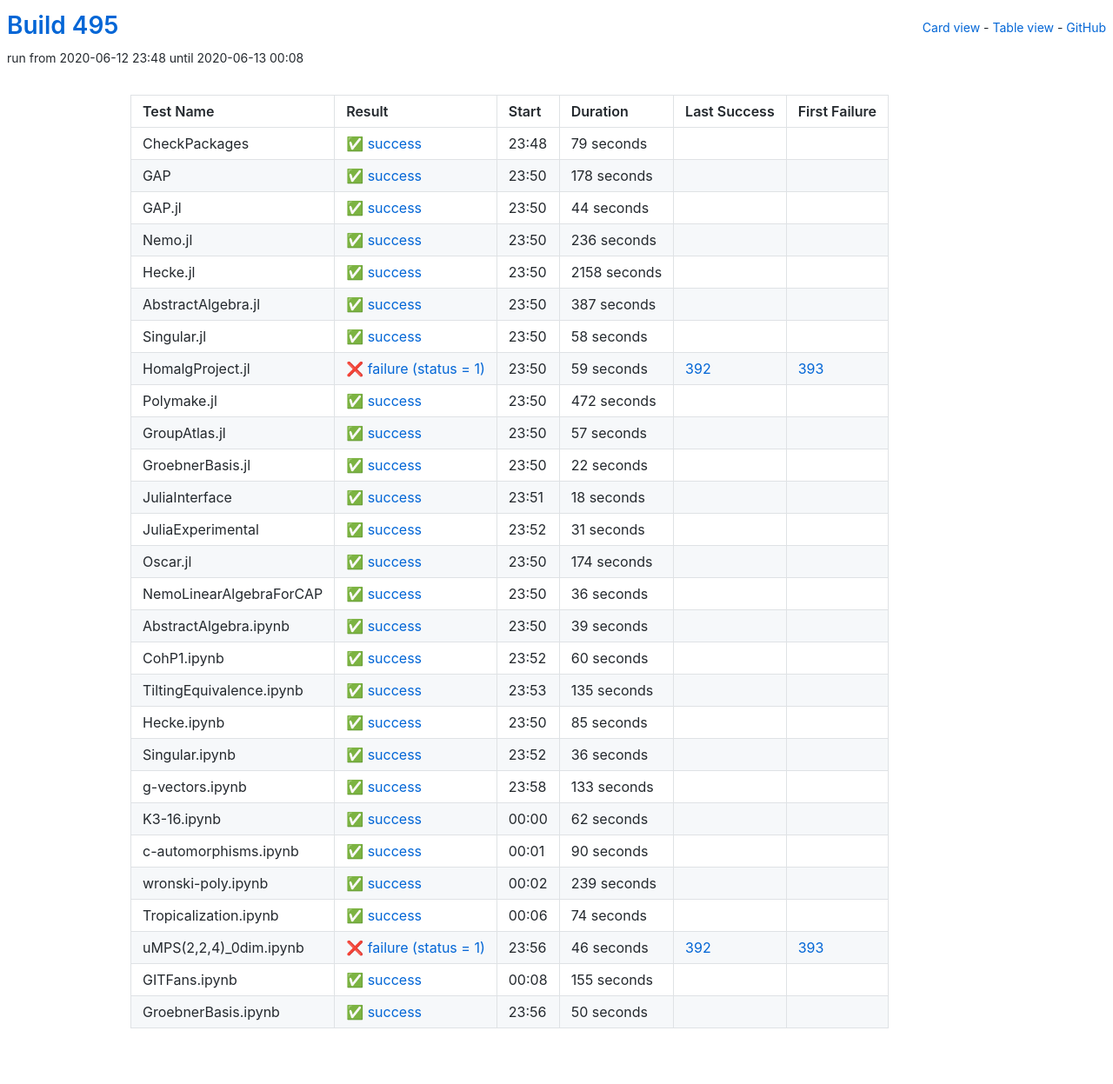
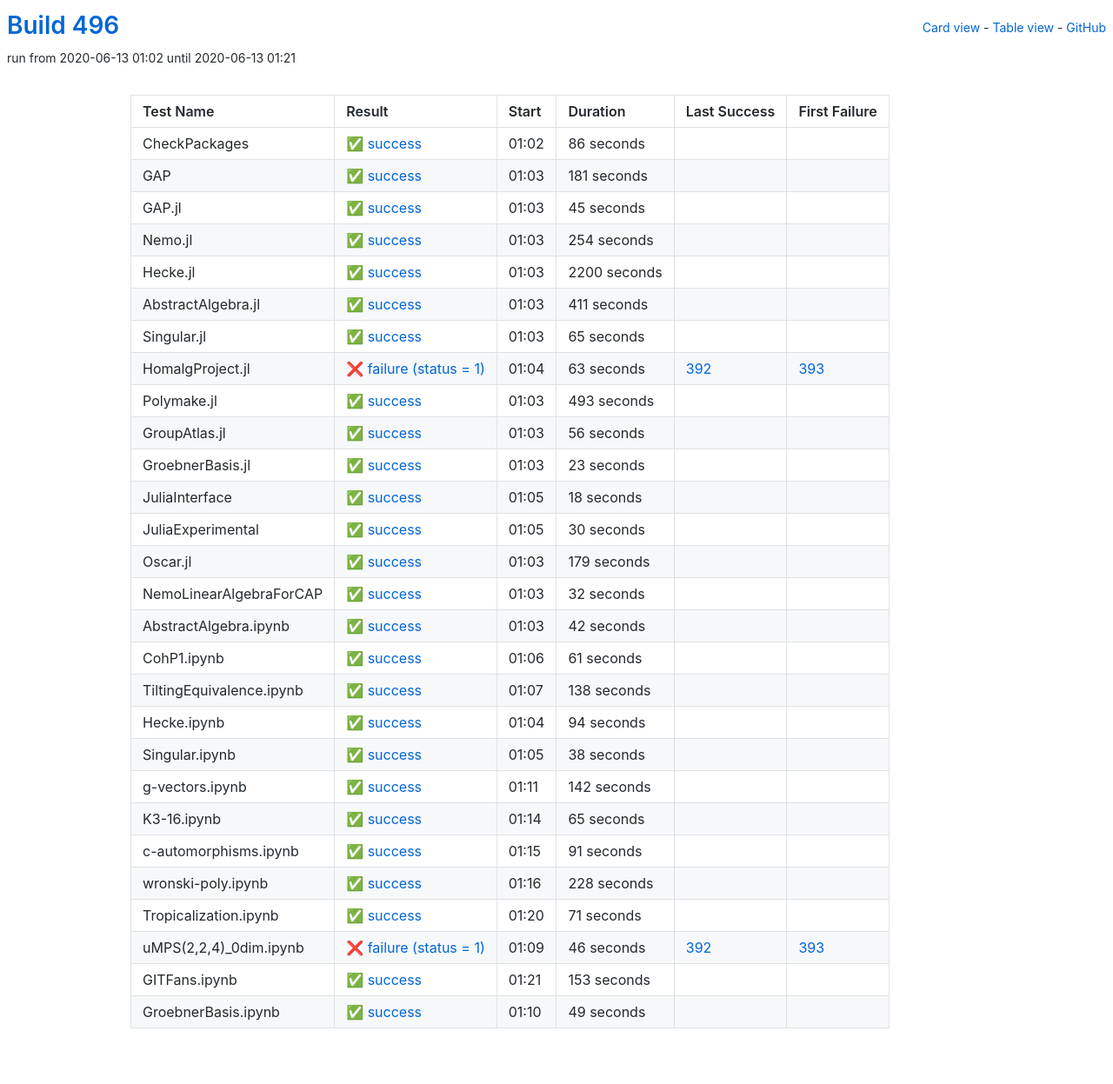
Before and after one commit to oscar-system/oscar-ci-status-1.4, a Jekyll site: the page built from table.html, in a window 1280 px wide. Shown: the whole page at 87% size. Built offline with Jekyll 4.4.1, drawn with Linux system fonts in a browser that asks for light colours.

Commit message:
Build #496

```diff
--- a/_data/ci.yml
+++ b/_data/ci.yml
@@ -1,6 +1,6 @@
 ---
-build: 495
-build_url: https://oscarci.mathematik.uni-kl.de/job/oscar-julia-1.4/495/
+build: 496
+build_url: https://oscarci.mathematik.uni-kl.de/job/oscar-julia-1.4/496/
 job: oscar-julia-1.4
 organization: oscar-system
 repo: oscar-ci-status-1.4
@@ -8,140 +8,140 @@ repourl: https://github.com/oscar-system/oscar-ci-status-1.4
 tests:
 - name: CheckPackages
   id: checkpackages
-  log: https://oscarci.mathematik.uni-kl.de/job/oscar-julia-1.4/495/artifact/logs/build-495/CheckPackages.log
-  start: 2020-06-12 23:48
+  log: https://oscarci.mathematik.uni-kl.de/job/oscar-julia-1.4/496/artifact/logs/build-496/CheckPackages.log
+  start: 2020-06-13 01:02
   success: true
   exitcode: 0
   status: success
-  duration: 79
+  duration: 86
   last_success: false
   last_success_url:
   first_failure: false
   first_failure_url:
 - name: GAP
   id: gap
-  log: https://oscarci.mathematik.uni-kl.de/job/oscar-julia-1.4/495/artifact/logs/build-495/GAP.log
-  start: 2020-06-12 23:50
+  log: https://oscarci.mathematik.uni-kl.de/job/oscar-julia-1.4/496/artifact/logs/build-496/GAP.log
+  start: 2020-06-13 01:03
   success: true
   exitcode: 0
   status: success
-  duration: 178
+  duration: 181
   last_success: false
   last_success_url:
   first_failure: false
   first_failure_url:
 - name: GAP.jl
   id: gap-jl
-  log: https://oscarci.mathematik.uni-kl.de/job/oscar-julia-1.4/495/artifact/logs/build-495/GAP.jl.log
-  start: 2020-06-12 23:50
+  log: https://oscarci.mathematik.uni-kl.de/job/oscar-julia-1.4/496/artifact/logs/build-496/GAP.jl.log
+  start: 2020-06-13 01:03
   success: true
   exitcode: 0
   status: success
-  duration: 44
+  duration: 45
   last_success: false
   last_success_url:
   first_failure: false
   first_failure_url:
 - name: Nemo.jl
   id: nemo-jl
-  log: https://oscarci.mathematik.uni-kl.de/job/oscar-julia-1.4/495/artifact/logs/build-495/Nemo.jl.log
-  start: 2020-06-12 23:50
+  log: https://oscarci.mathematik.uni-kl.de/job/oscar-julia-1.4/496/artifact/logs/build-496/Nemo.jl.log
+  start: 2020-06-13 01:03
   success: true
   exitcode: 0
   status: success
-  duration: 236
+  duration: 254
   last_success: false
   last_success_url:
   first_failure: false
   first_failure_url:
 - name: Hecke.jl
   id: hecke-jl
-  log: https://oscarci.mathematik.uni-kl.de/job/oscar-julia-1.4/495/artifact/logs/build-495/Hecke.jl.log
-  start: 2020-06-12 23:50
+  log: https://oscarci.mathematik.uni-kl.de/job/oscar-julia-1.4/496/artifact/logs/build-496/Hecke.jl.log
+  start: 2020-06-13 01:03
   success: true
   exitcode: 0
   status: success
-  duration: 2158
+  duration: 2200
   last_success: false
   last_success_url:
   first_failure: false
   first_failure_url:
 - name: AbstractAlgebra.jl
   id: abstractalgebra-jl
-  log: https://oscarci.mathematik.uni-kl.de/job/oscar-julia-1.4/495/artifact/logs/build-495/AbstractAlgebra.jl.log
-  start: 2020-06-12 23:50
+  log: https://oscarci.mathematik.uni-kl.de/job/oscar-julia-1.4/496/artifact/logs/build-496/AbstractAlgebra.jl.log
+  start: 2020-06-13 01:03
   success: true
   exitcode: 0
   status: success
-  duration: 387
+  duration: 411
   last_success: false
   last_success_url:
   first_failure: false
   first_failure_url:
 - name: Singular.jl
   id: singular-jl
-  log: https://oscarci.mathematik.uni-kl.de/job/oscar-julia-1.4/495/artifact/logs/build-495/Singular.jl.log
-  start: 2020-06-12 23:50
+  log: https://oscarci.mathematik.uni-kl.de/job/oscar-julia-1.4/496/artifact/logs/build-496/Singular.jl.log
+  start: 2020-06-13 01:03
   success: true
   exitcode: 0
   status: success
-  duration: 58
+  duration: 65
   last_success: false
   last_success_url:
   first_failure: false
   first_failure_url:
 - name: HomalgProject.jl
   id: homalgproject-jl
-  log: https://oscarci.mathematik.uni-kl.de/job/oscar-julia-1.4/495/artifact/logs/build-495/HomalgProject.jl.log
-  start: 2020-06-12 23:50
+  log: https://oscarci.mathematik.uni-kl.de/job/oscar-julia-1.4/496/artifact/logs/build-496/HomalgProject.jl.log
+  start: 2020-06-13 01:04
   success: false
   exitcode: 1
   status: failure
-  duration: 59
+  duration: 63
   last_success: 392
   last_success_url: https://oscarci.mathematik.uni-kl.de/job/oscar-julia-1.4/392/
   first_failure: 393
   first_failure_url: https://oscarci.mathematik.uni-kl.de/job/oscar-julia-1.4/393/
 - name: Polymake.jl
   id: polymake-jl
-  log: https://oscarci.mathematik.uni-kl.de/job/oscar-julia-1.4/495/artifact/logs/build-495/Polymake.jl.log
-  start: 2020-06-12 23:50
+  log: https://oscarci.mathematik.uni-kl.de/job/oscar-julia-1.4/496/artifact/logs/build-496/Polymake.jl.log
+  start: 2020-06-13 01:03
   success: true
   exitcode: 0
   status: success
-  duration: 472
+  duration: 493
   last_success: false
   last_success_url:
   first_failure: false
   first_failure_url:
 - name: GroupAtlas.jl
   id: groupatlas-jl
-  log: https://oscarci.mathematik.uni-kl.de/job/oscar-julia-1.4/495/artifact/logs/build-495/GroupAtlas.jl.log
-  start: 2020-06-12 23:50
+  log: https://oscarci.mathematik.uni-kl.de/job/oscar-julia-1.4/496/artifact/logs/build-496/GroupAtlas.jl.log
+  start: 2020-06-13 01:03
   success: true
   exitcode: 0
   status: success
-  duration: 57
+  duration: 56
   last_success: false
   last_success_url:
   first_failure: false
   first_failure_url:
 - name: GroebnerBasis.jl
   id: groebnerbasis-jl
-  log: https://oscarci.mathematik.uni-kl.de/job/oscar-julia-1.4/495/artifact/logs/build-495/GroebnerBasis.jl.log
-  start: 2020-06-12 23:50
+  log: https://oscarci.mathematik.uni-kl.de/job/oscar-julia-1.4/496/artifact/logs/build-496/GroebnerBasis.jl.log
+  start: 2020-06-13 01:03
   success: true
   exitcode: 0
   status: success
-  duration: 22
+  duration: 23
   last_success: false
   last_success_url:
   first_failure: false
   first_failure_url:
 - name: JuliaInterface
   id: juliainterface
-  log: https://oscarci.mathematik.uni-kl.de/job/oscar-julia-1.4/495/artifact/logs/build-495/JuliaInterface.log
-  start: 2020-06-12 23:51
+  log: https://oscarci.mathematik.uni-kl.de/job/oscar-julia-1.4/496/artifact/logs/build-496/JuliaInterface.log
+  start: 2020-06-13 01:05
   success: true
   exitcode: 0
   status: success
@@ -152,164 +152,164 @@ tests:
   first_failure_url:
 - name: JuliaExperimental
   id: juliaexperimental
-  log: https://oscarci.mathematik.uni-kl.de/job/oscar-julia-1.4/495/artifact/logs/build-495/JuliaExperimental.log
-  start: 2020-06-12 23:52
+  log: https://oscarci.mathematik.uni-kl.de/job/oscar-julia-1.4/496/artifact/logs/build-496/JuliaExperimental.log
+  start: 2020-06-13 01:05
   success: true
   exitcode: 0
   status: success
-  duration: 31
+  duration: 30
   last_success: false
   last_success_url:
   first_failure: false
   first_failure_url:
 - name: Oscar.jl
   id: oscar-jl
-  log: https://oscarci.mathematik.uni-kl.de/job/oscar-julia-1.4/495/artifact/logs/build-495/Oscar.jl.log
-  start: 2020-06-12 23:50
+  log: https://oscarci.mathematik.uni-kl.de/job/oscar-julia-1.4/496/artifact/logs/build-496/Oscar.jl.log
+  start: 2020-06-13 01:03
   success: true
   exitcode: 0
   status: success
-  duration: 174
+  duration: 179
   last_success: false
   last_success_url:
   first_failure: false
   first_failure_url:
 - name: NemoLinearAlgebraForCAP
   id: nemolinearalgebraforcap
-  log: https://oscarci.mathematik.uni-kl.de/job/oscar-julia-1.4/495/artifact/logs/build-495/NemoLinearAlgebraForCAP.log
-  start: 2020-06-12 23:50
+  log: https://oscarci.mathematik.uni-kl.de/job/oscar-julia-1.4/496/artifact/logs/build-496/NemoLinearAlgebraForCAP.log
+  start: 2020-06-13 01:03
   success: true
   exitcode: 0
   status: success
-  duration: 36
+  duration: 32
   last_success: false
   last_success_url:
   first_failure: false
   first_failure_url:
 - name: AbstractAlgebra.ipynb
   id: abstractalgebra-ipynb
-  log: https://oscarci.mathematik.uni-kl.de/job/oscar-julia-1.4/495/artifact/logs/build-495/AbstractAlgebra.ipynb.log
-  start: 2020-06-12 23:50
+  log: https://oscarci.mathematik.uni-kl.de/job/oscar-julia-1.4/496/artifact/logs/build-496/AbstractAlgebra.ipynb.log
+  start: 2020-06-13 01:03
   success: true
   exitcode: 0
   status: success
-  duration: 39
+  duration: 42
   last_success: false
   last_success_url:
   first_failure: false
   first_failure_url:
 - name: CohP1.ipynb
   id: cohp1-ipynb
-  log: https://oscarci.mathematik.uni-kl.de/job/oscar-julia-1.4/495/artifact/logs/build-495/CohP1.ipynb.log
-  start: 2020-06-12 23:52
+  log: https://oscarci.mathematik.uni-kl.de/job/oscar-julia-1.4/496/artifact/logs/build-496/CohP1.ipynb.log
+  start: 2020-06-13 01:06
   success: true
   exitcode: 0
   status: success
-  duration: 60
+  duration: 61
   last_success: false
   last_success_url:
   first_failure: false
   first_failure_url:
 - name: TiltingEquivalence.ipynb
   id: tiltingequivalence-ipynb
-  log: https://oscarci.mathematik.uni-kl.de/job/oscar-julia-1.4/495/artifact/logs/build-495/TiltingEquivalence.ipynb.log
-  start: 2020-06-12 23:53
+  log: https://oscarci.mathematik.uni-kl.de/job/oscar-julia-1.4/496/artifact/logs/build-496/TiltingEquivalence.ipynb.log
+  start: 2020-06-13 01:07
   success: true
   exitcode: 0
   status: success
-  duration: 135
+  duration: 138
   last_success: false
   last_success_url:
   first_failure: false
   first_failure_url:
 - name: Hecke.ipynb
   id: hecke-ipynb
-  log: https://oscarci.mathematik.uni-kl.de/job/oscar-julia-1.4/495/artifact/logs/build-495/Hecke.ipynb.log
-  start: 2020-06-12 23:50
+  log: https://oscarci.mathematik.uni-kl.de/job/oscar-julia-1.4/496/artifact/logs/build-496/Hecke.ipynb.log
+  start: 2020-06-13 01:04
   success: true
   exitcode: 0
   status: success
-  duration: 85
+  duration: 94
   last_success: false
   last_success_url:
   first_failure: false
   first_failure_url:
 - name: Singular.ipynb
   id: singular-ipynb
-  log: https://oscarci.mathematik.uni-kl.de/job/oscar-julia-1.4/495/artifact/logs/build-495/Singular.ipynb.log
-  start: 2020-06-12 23:52
+  log: https://oscarci.mathematik.uni-kl.de/job/oscar-julia-1.4/496/artifact/logs/build-496/Singular.ipynb.log
+  start: 2020-06-13 01:05
   success: true
   exitcode: 0
   status: success
-  duration: 36
+  duration: 38
   last_success: false
   last_success_url:
   first_failure: false
   first_failure_url:
 - name: g-vectors.ipynb
   id: g-vectors-ipynb
-  log: https://oscarci.mathematik.uni-kl.de/job/oscar-julia-1.4/495/artifact/logs/build-495/g-vectors.ipynb.log
-  start: 2020-06-12 23:58
+  log: https://oscarci.mathematik.uni-kl.de/job/oscar-julia-1.4/496/artifact/logs/build-496/g-vectors.ipynb.log
+  start: 2020-06-13 01:11
   success: true
   exitcode: 0
   status: success
-  duration: 133
+  duration: 142
   last_success: false
   last_success_url:
   first_failure: false
   first_failure_url:
 - name: K3-16.ipynb
   id: k3-16-ipynb
-  log: https://oscarci.mathematik.uni-kl.de/job/oscar-julia-1.4/495/artifact/logs/build-495/K3-16.ipynb.log
-  start: 2020-06-13 00:00
+  log: https://oscarci.mathematik.uni-kl.de/job/oscar-julia-1.4/496/artifact/logs/build-496/K3-16.ipynb.log
+  start: 2020-06-13 01:14
   success: true
   exitcode: 0
   status: success
-  duration: 62
+  duration: 65
   last_success: false
   last_success_url:
   first_failure: false
   first_failure_url:
 - name: c-automorphisms.ipynb
   id: c-automorphisms-ipynb
-  log: https://oscarci.mathematik.uni-kl.de/job/oscar-julia-1.4/495/artifact/logs/build-495/c-automorphisms.ipynb.log
-  start: 2020-06-13 00:01
+  log: https://oscarci.mathematik.uni-kl.de/job/oscar-julia-1.4/496/artifact/logs/build-496/c-automorphisms.ipynb.log
+  start: 2020-06-13 01:15
   success: true
   exitcode: 0
   status: success
-  duration: 90
+  duration: 91
   last_success: false
   last_success_url:
   first_failure: false
   first_failure_url:
 - name: wronski-poly.ipynb
   id: wronski-poly-ipynb
-  log: https://oscarci.mathematik.uni-kl.de/job/oscar-julia-1.4/495/artifact/logs/build-495/wronski-poly.ipynb.log
-  start: 2020-06-13 00:02
+  log: https://oscarci.mathematik.uni-kl.de/job/oscar-julia-1.4/496/artifact/logs/build-496/wronski-poly.ipynb.log
+  start: 2020-06-13 01:16
   success: true
   exitcode: 0
   status: success
-  duration: 239
+  duration: 228
   last_success: false
   last_success_url:
   first_failure: false
   first_failure_url:
 - name: Tropicalization.ipynb
   id: tropicalization-ipynb
-  log: https://oscarci.mathematik.uni-kl.de/job/oscar-julia-1.4/495/artifact/logs/build-495/Tropicalization.ipynb.log
-  start: 2020-06-13 00:06
+  log: https://oscarci.mathematik.uni-kl.de/job/oscar-julia-1.4/496/artifact/logs/build-496/Tropicalization.ipynb.log
+  start: 2020-06-13 01:20
   success: true
   exitcode: 0
   status: success
-  duration: 74
+  duration: 71
   last_success: false
   last_success_url:
   first_failure: false
   first_failure_url:
 - name: uMPS(2,2,4)_0dim.ipynb
   id: umps-2-2-4-0dim-ipynb
-  log: https://oscarci.mathematik.uni-kl.de/job/oscar-julia-1.4/495/artifact/logs/build-495/uMPS-2-2-4-_0dim.ipynb.log
-  start: 2020-06-12 23:56
+  log: https://oscarci.mathematik.uni-kl.de/job/oscar-julia-1.4/496/artifact/logs/build-496/uMPS-2-2-4-_0dim.ipynb.log
+  start: 2020-06-13 01:09
   success: false
   exitcode: 1
   status: failure
@@ -320,24 +320,24 @@ tests:
   first_failure_url: https://oscarci.mathematik.uni-kl.de/job/oscar-julia-1.4/393/
 - name: GITFans.ipynb
   id: gitfans-ipynb
-  log: https://oscarci.mathematik.uni-kl.de/job/oscar-julia-1.4/495/artifact/logs/build-495/GITFans.ipynb.log
-  start: 2020-06-13 00:08
+  log: https://oscarci.mathematik.uni-kl.de/job/oscar-julia-1.4/496/artifact/logs/build-496/GITFans.ipynb.log
+  start: 2020-06-13 01:21
   success: true
   exitcode: 0
   status: success
-  duration: 155
+  duration: 153
   last_success: false
   last_success_url:
   first_failure: false
   first_failure_url:
 - name: GroebnerBasis.ipynb
   id: groebnerbasis-ipynb
-  log: https://oscarci.mathematik.uni-kl.de/job/oscar-julia-1.4/495/artifact/logs/build-495/GroebnerBasis.ipynb.log
-  start: 2020-06-12 23:56
+  log: https://oscarci.mathematik.uni-kl.de/job/oscar-julia-1.4/496/artifact/logs/build-496/GroebnerBasis.ipynb.log
+  start: 2020-06-13 01:10
   success: true
   exitcode: 0
   status: success
-  duration: 50
+  duration: 49
   last_success: false
   last_success_url:
   first_failure: false
```
Also changed, not shown: README.md.
